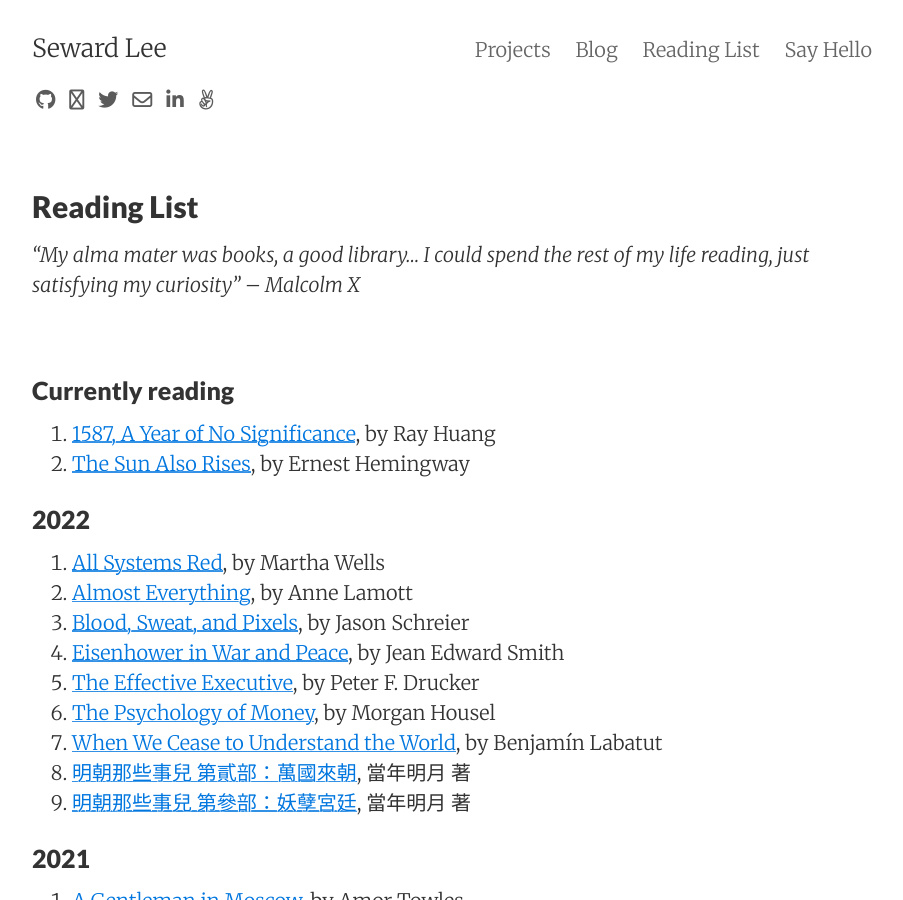
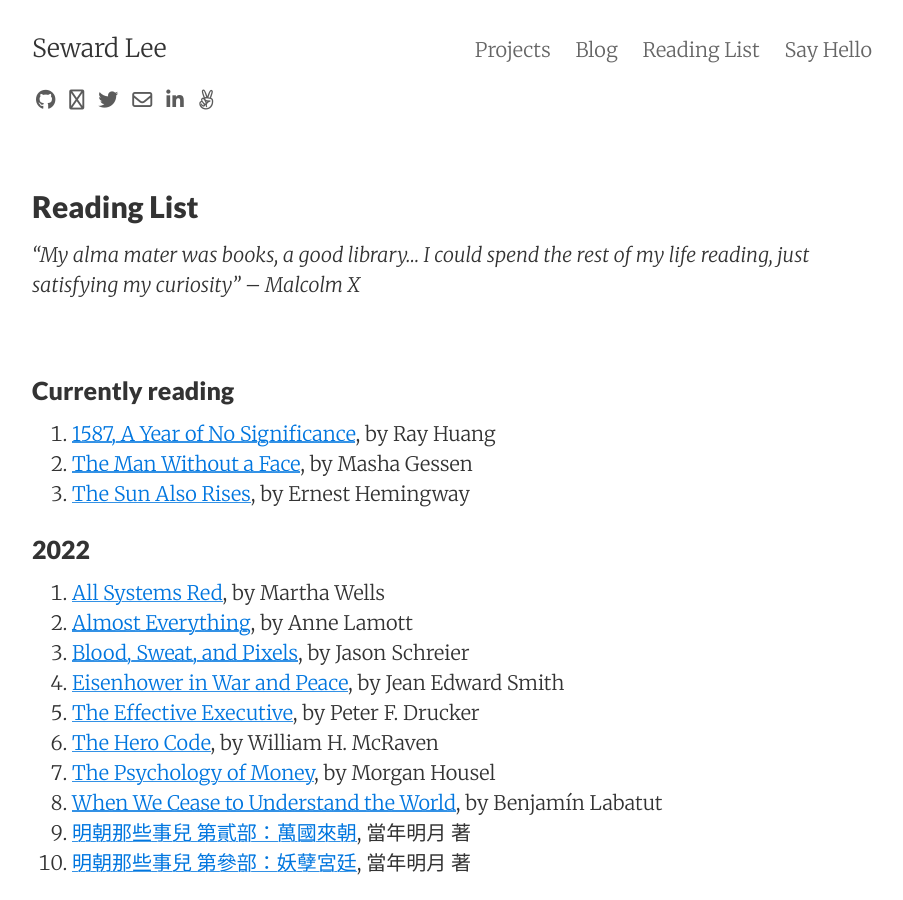
Before and after one commit to sewardlee337/sewardlee337.github.io, a Jekyll site: the page built from readinglist.md, in a window 1280 px wide and 900 px high. Shown: the whole window, without its empty margins (188-1091 px from the left). Built offline with Jekyll 4.4.1, drawn with Linux system fonts in a browser that asks for light colours; nearby versions of some CDN libraries.

Commit message:
update reading list

```diff
--- a/readinglist.md
+++ b/readinglist.md
@@ -13,6 +13,7 @@
 ### Currently reading
 
 1. [1587, A Year of No Significance](https://amzn.to/34djZWU), by Ray Huang
+1. [The Man Without a Face](https://amzn.to/35nGJnY), by Masha Gessen
 1. [The Sun Also Rises](https://amzn.to/3HMuoHL), by Ernest Hemingway
 
 
@@ -23,6 +24,7 @@
 1. [Blood, Sweat, and Pixels](https://amzn.to/3s0hqQ4), by Jason Schreier
 1. [Eisenhower in War and Peace](https://amzn.to/3JtzeLm), by Jean Edward Smith
 1. [The Effective Executive](https://amzn.to/3qaVIId), by Peter F. Drucker
+1. [The Hero Code](https://amzn.to/3vMJU3v), by William H. McRaven
 1. [The Psychology of Money](https://amzn.to/33veRNl), by Morgan Housel
 1. [When We Cease to Understand the World](https://amzn.to/3vj6fW5), by Benjamín Labatut
 1. [明朝那些事兒 第貳部：萬國來朝](https://bit.ly/3JM0ZyV), 當年明月 著
```
